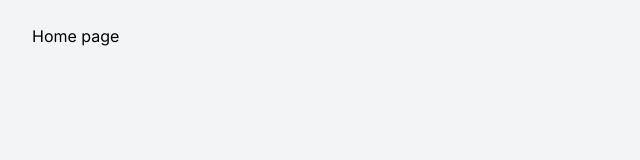
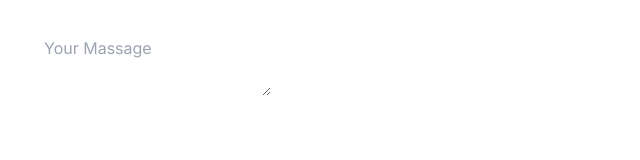
Before and after one commit to igor-kostenevich/online-store-FE, a Vue app: page / in a window 1280 px wide. Shown: the top 160 px of the page, without its empty margins (0-640 px from the left). Built offline with nearby package versions, Linux system fonts and the light colour scheme; what @kyvg/vue3-notification would draw is missing.

Commit message:
temp save

```diff
--- /dev/null
+++ b/src/components/shader /AreaText.vue
@@ -0,0 +1,29 @@
+<script setup lang="ts">
+defineProps<{
+  areaPlaceholder: string
+  error?: string
+  disabled?: boolean
+}>()
+</script>
+
+<template>
+  <div>
+    <textarea
+      :placeholder="areaPlaceholder"
+      class="p-3 "
+      :class="{ disabled }"
+    ></textarea>
+
+    <div class="error">
+      <div v-if="error">{{error}}</div>
+    </div>
+  </div>
+</template>
+
+<style scoped>
+
+textarea.disabled {
+    cursor: not-allowed;
+
+}
+</style>
--- a/src/layouts/MainLayout.vue
+++ b/src/layouts/MainLayout.vue
@@ -3,7 +3,7 @@
 <template>
   <main class="content h-full">
     <div class="flex h-full">
-      <div class="flex flex-col bg-gray-100 flex-1 py-6 px-4 md:px-8 overflow-y-auto">
+      <div class="flex flex-col  flex-1 py-6 px-4 md:px-8 overflow-y-auto">
         <router-view />
       </div>
     </div>
--- a/src/views/Home.vue
+++ b/src/views/Home.vue
@@ -1,3 +1,10 @@
-<script setup lang="ts"></script>
+<script setup lang="ts">
 
-<template>Home page</template>
+import AreaText from '@/components/shader /AreaText.vue'
+</script>
+
+<template>
+
+<AreaText area-placeholder="Your Massage"></AreaText>
+
+</template>
```
